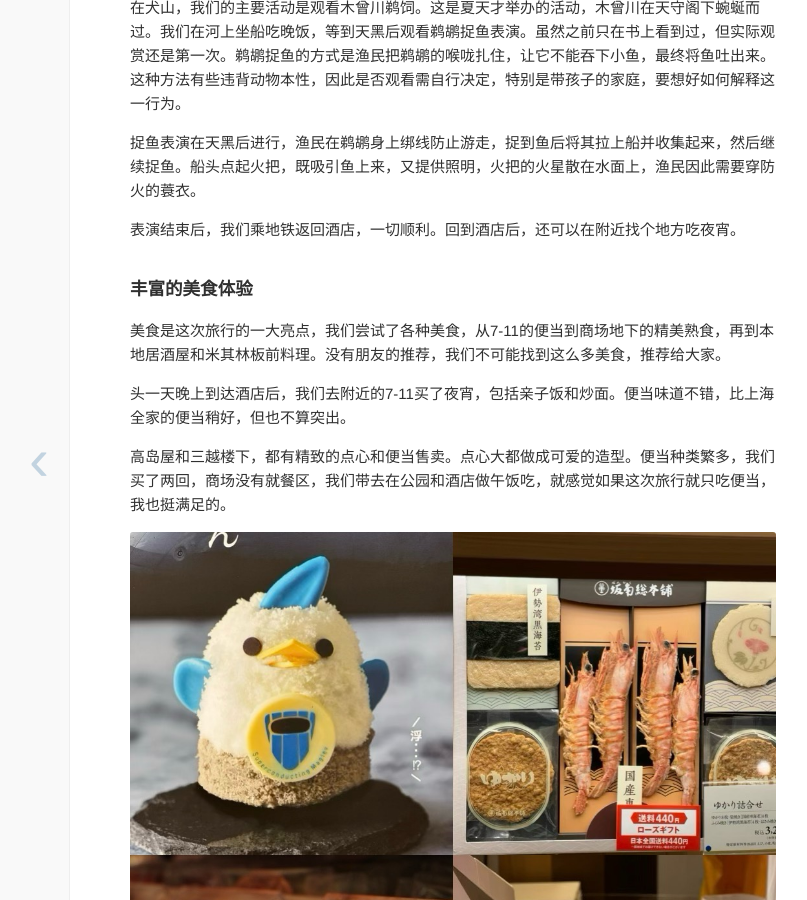
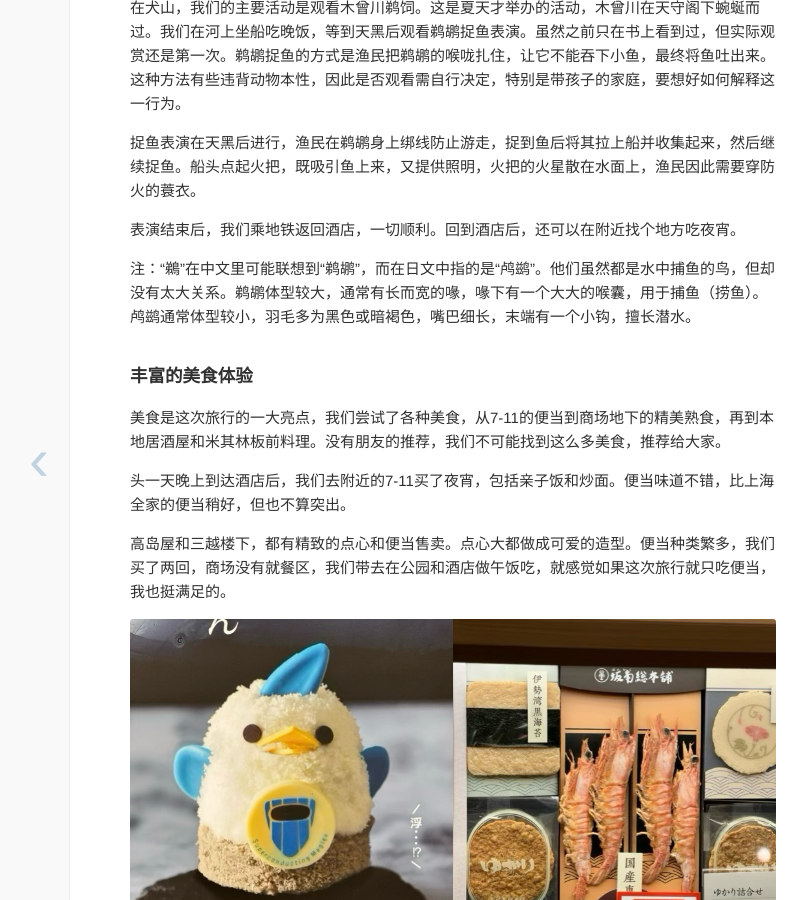
Before and after one commit to imrickysu/imrickysu.github.io, a Jekyll site: the page built from _posts/2024-07-01-nagoya-travel-log.md, in a window 1280 px wide and 900 px high, scrolled down 3974 px. Shown: the whole window, without its empty margins (187-994 px from the left). Built offline with Jekyll 4.4.1, drawn with Linux system fonts in a browser that asks for light colours.

Commit message:
nagoya: add info about Cormorants

```diff
--- a/_posts/2024-07-01-nagoya-travel-log.md
+++ b/_posts/2024-07-01-nagoya-travel-log.md
@@ -96,6 +96,8 @@ tags:
 
 表演结束后，我们乘地铁返回酒店，一切顺利。回到酒店后，还可以在附近找个地方吃夜宵。
 
+注：“鵜”在中文里可能联想到“鹈鹕”，而在日文中指的是“鸬鹚”。他们虽然都是水中捕鱼的鸟，但却没有太大关系。鹈鹕体型较大，通常有长而宽的喙，喙下有一个大大的喉囊，用于捕鱼（捞鱼）。鸬鹚通常体型较小，羽毛多为黑色或暗褐色，嘴巴细长，末端有一个小钩，擅长潜水。
+
 ### 丰富的美食体验
 
 美食是这次旅行的一大亮点，我们尝试了各种美食，从7-11的便当到商场地下的精美熟食，再到本地居酒屋和米其林板前料理。没有朋友的推荐，我们不可能找到这么多美食，推荐给大家。
```
